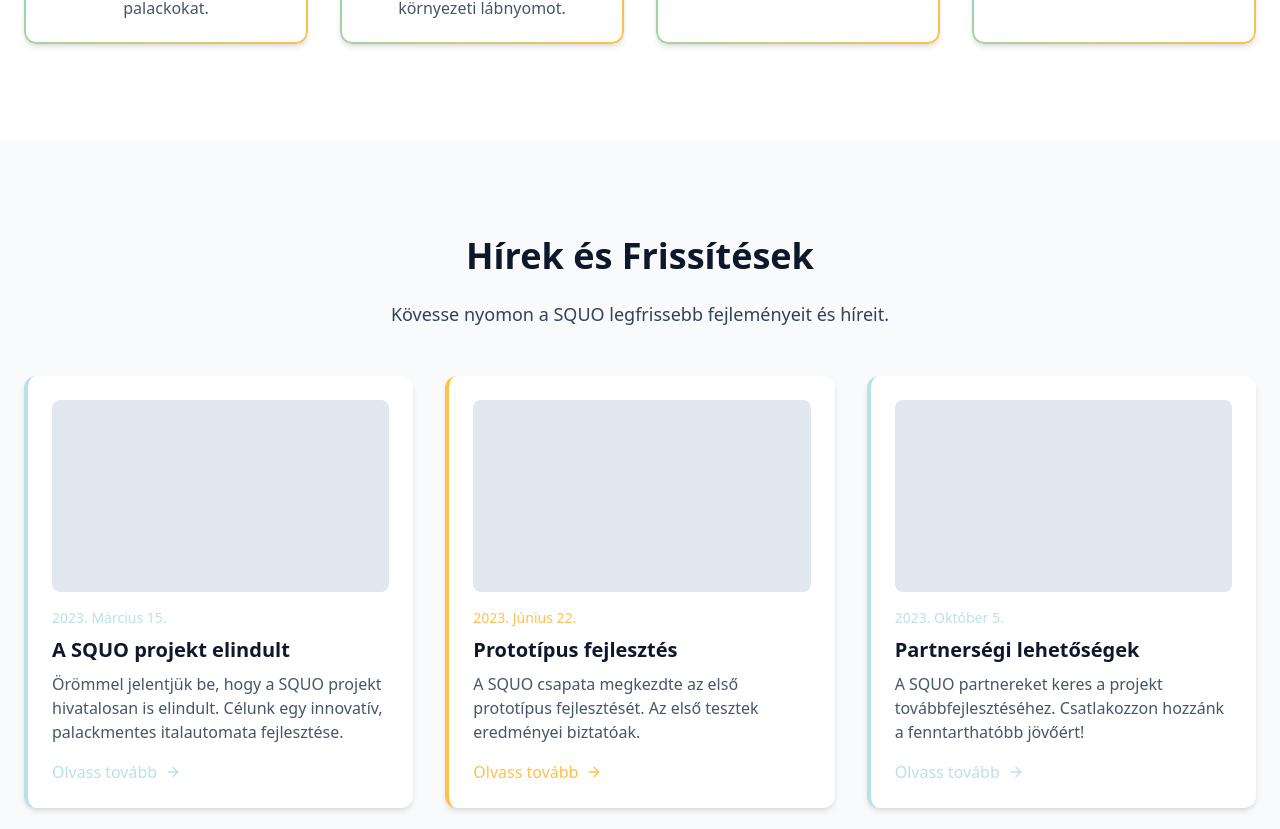
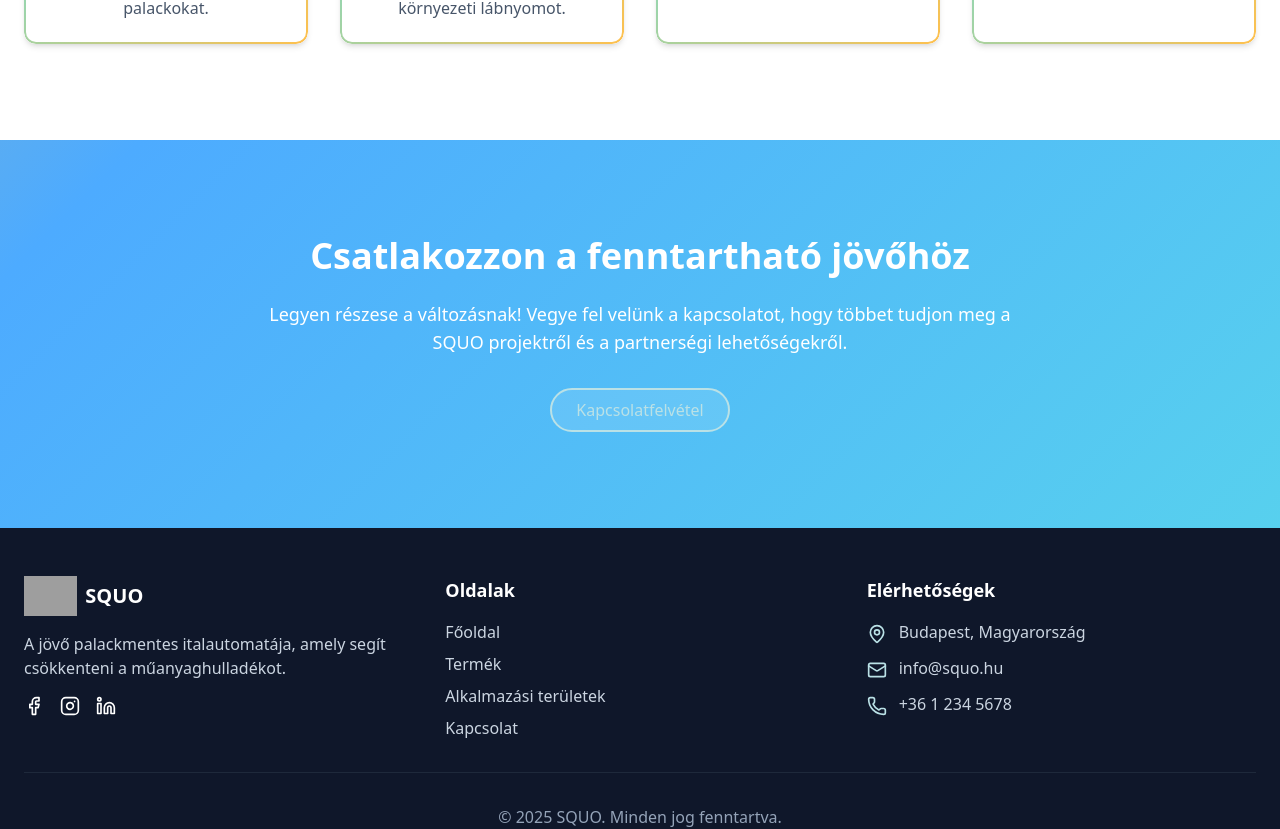
Before and after one commit to peszabolcs/SQUO, a React (Vite) app: page / in a window 1280 px wide. Shown: the part 1152-1981 px from the top of the page. Built offline with nearby package versions, Linux system fonts and the light colour scheme; grey boxes are pictures that could not be loaded.

Commit message:
update main page

```diff
--- a/src/App.jsx
+++ b/src/App.jsx
@@ -3,7 +3,7 @@
 import { ArrowRight, Droplet, Leaf, Recycle, Award } from "lucide-react";
 import Product from "./pages/Product";
 import Contact from "./pages/Contact";
-import UseCases from "./pages/use-cases";
+import UseCases from "./pages/Use-cases";
 import RootLayout from "./RootLayout";
 
 function Home() {
@@ -103,7 +103,7 @@
       </section>
 
       {/* News Section */}
-      <section className="section-padding bg-slate-50">
+      {/* <section className="section-padding bg-slate-50">
         <div className="container">
           <div className="text-center mb-12">
             <h2 className="text-3xl md:text-4xl font-bold mb-6">
@@ -177,7 +177,7 @@
             </div>
           </div>
         </div>
-      </section>
+      </section> */}
 
       {/* CTA Section */}
       <section className="section-padding animated-bg text-white">
```
